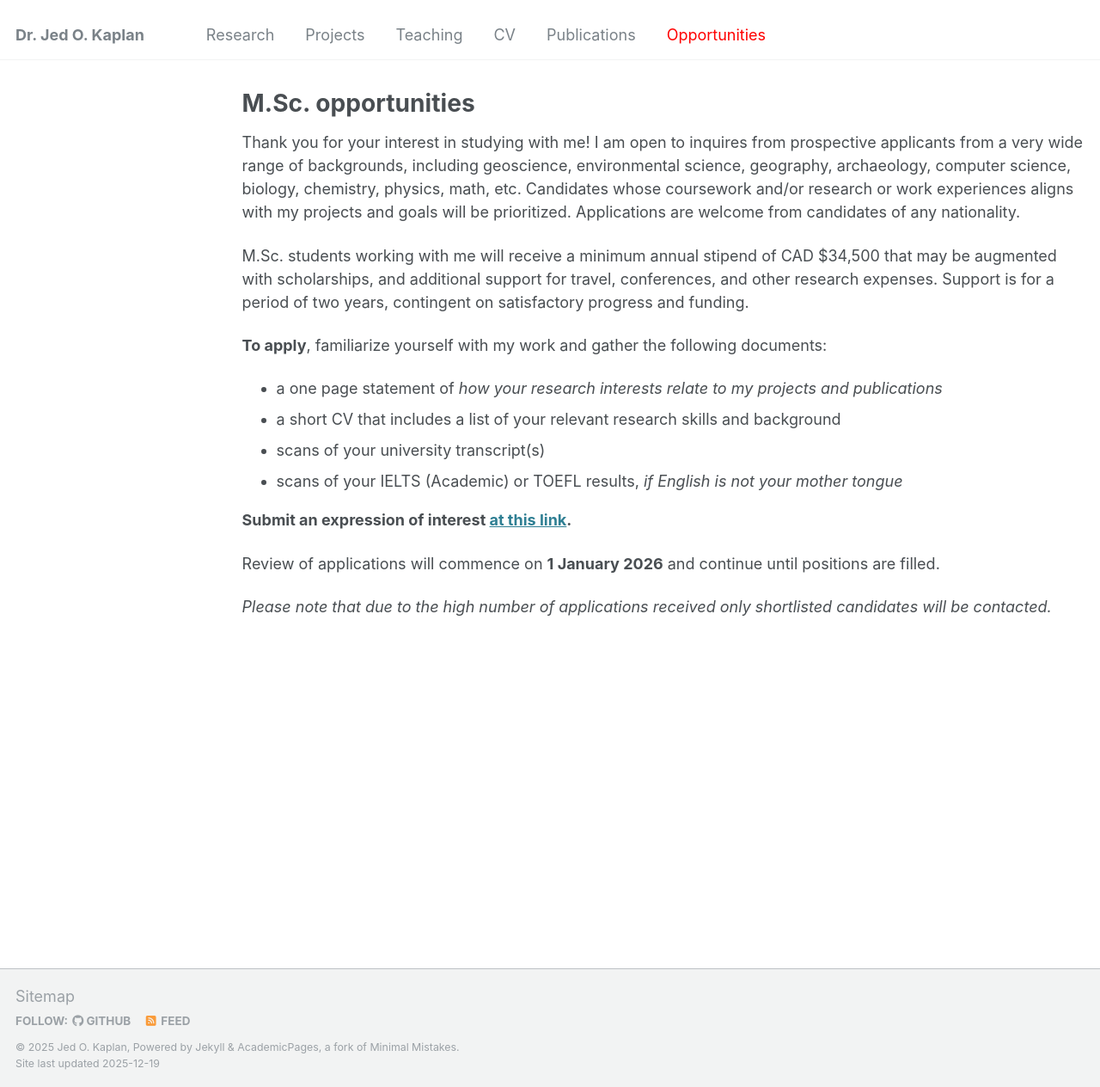
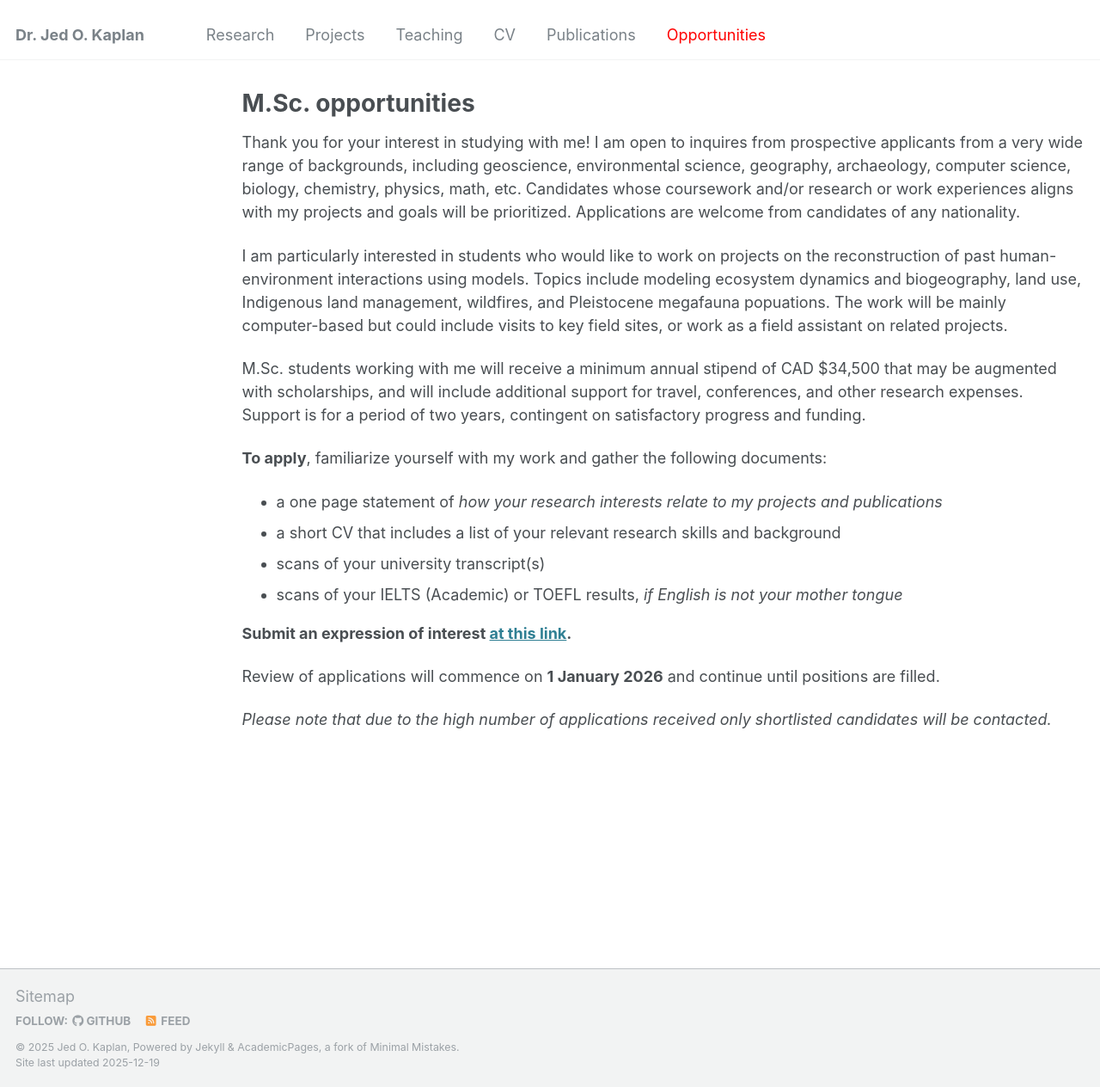
Before and after one commit to jedokaplan/jedokaplan.github.io, a Jekyll site: the page built from _opportunities/1_Masters_opportunities.md, in a window 1280 px wide and 1264 px high. Shown: the whole window at 86% size. Built offline with Jekyll 4.4.1, drawn with Linux system fonts in a browser that asks for light colours.

Commit message:
minor edits

```diff
--- a/_opportunities/1_Masters_opportunities.md
+++ b/_opportunities/1_Masters_opportunities.md
@@ -1,13 +1,15 @@
 ---
 layout: archive
 title: "M.Sc. opportunities"
-excerpt: "Opportunities to earn a master's degree in earth system modeling"
+excerpt: "Opportunities to earn a master's degree in modeling earth system processes over history."
 collection: jobs
 ---
 
 Thank you for your interest in studying with me! I am open to inquires from prospective applicants from a very wide range of backgrounds, including geoscience, environmental science, geography, archaeology, computer science, biology, chemistry, physics, math, etc. Candidates whose coursework and/or research or work experiences aligns with my projects and goals will be prioritized. Applications are welcome from candidates of any nationality.
 
-M.Sc. students working with me will receive a minimum annual stipend of CAD \$34,500 that may be augmented with scholarships, and additional support for travel, conferences, and other research expenses. Support is for a period of two years, contingent on satisfactory progress and funding.
+I am particularly interested in students who would like to work on projects on the reconstruction of past human-environment interactions using models. Topics include modeling ecosystem dynamics and biogeography, land use, Indigenous land management, wildfires, and Pleistocene megafauna popuations. The work will be mainly computer-based but could include visits to key field sites, or work as a field assistant on related projects.
+
+M.Sc. students working with me will receive a minimum annual stipend of CAD $34,500 that may be augmented with scholarships, and will include additional support for travel, conferences, and other research expenses. Support is for a period of two years, contingent on satisfactory progress and funding.
 
 **To apply**, familiarize yourself with my work and gather the following documents:
 
```
Also changed, not shown: _opportunities/3_Postdoc_landuse-China.md (+1 -4 lines).
